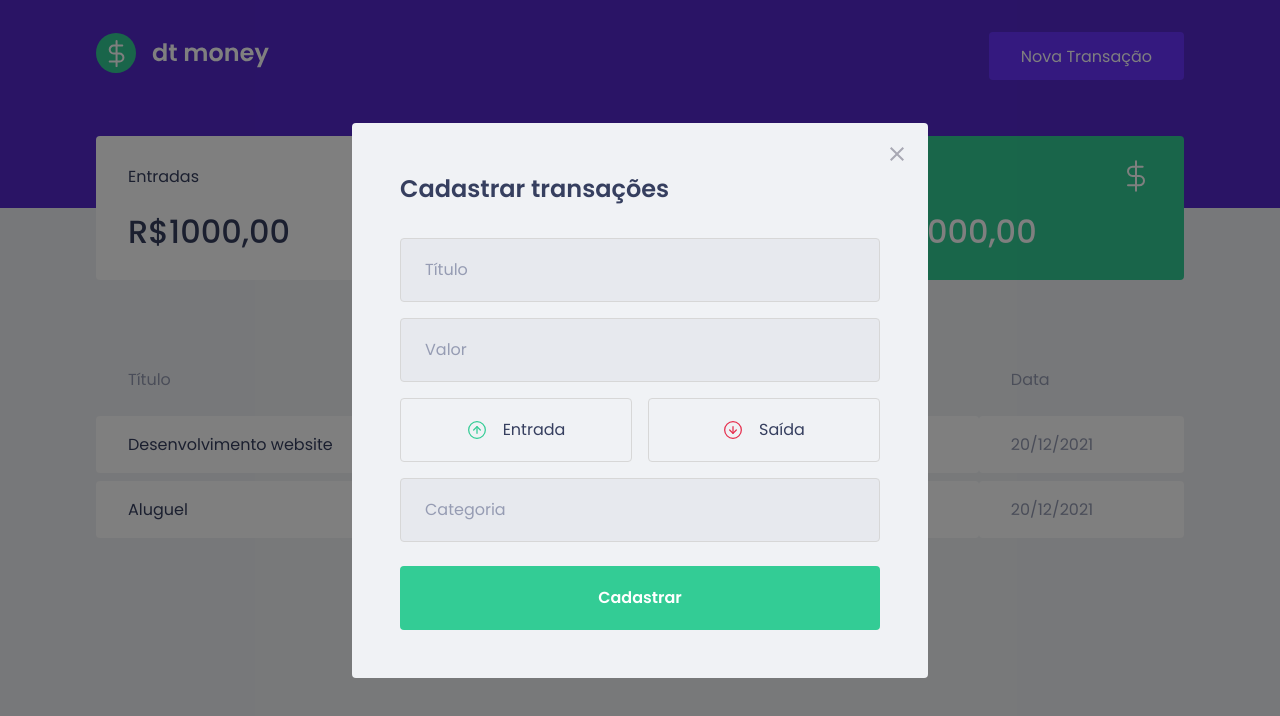
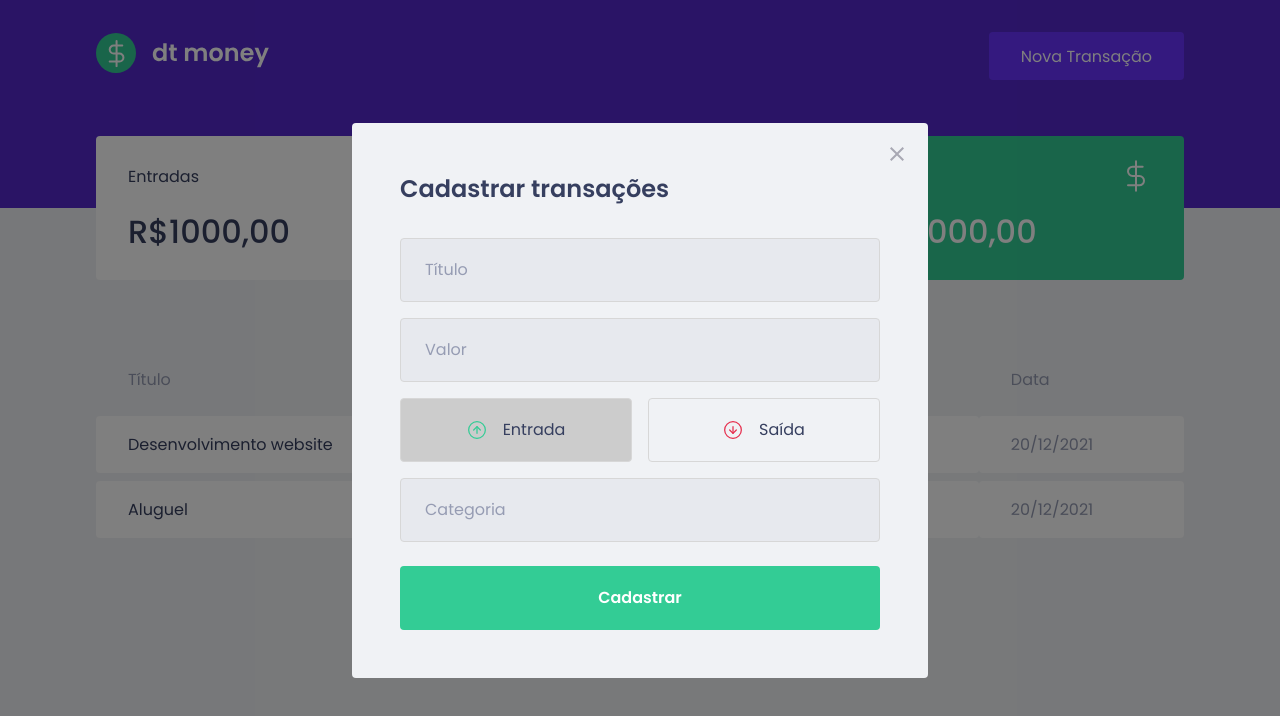
Before and after one commit to esiqueiradev/finanace-react, a React (Create React App) app: page / in a window 1280 px wide. Both pictures are taken after a click on the button "Nova Transação". Shown: the top 716 px of the page. Built offline with nearby package versions, Linux system fonts and the light colour scheme; no server answers; what miragejs would draw is missing.

Commit message:
Add properties to income and outcome buttons

```diff
--- a/src/components/NewTransactionModal/index.tsx
+++ b/src/components/NewTransactionModal/index.tsx
@@ -1,8 +1,9 @@
 import ReactModal from "react-modal";
-import { Container, TransactionTypeContainer } from "./styles";
+import { Container, TransactionTypeContainer, RadioBox } from "./styles";
 import closeIcon from "../../assets/close.svg";
 import incomeIcon from "../../assets/income.svg";
 import outcomeIcon from "../../assets/outcome.svg";
+import { useState } from "react";
 
 interface NewTransactionModalProps {
   isOpen: boolean;
@@ -10,6 +11,8 @@ interface NewTransactionModalProps {
 }
 
 export function NewTransactionModal({ isOpen, onRequestClose }: NewTransactionModalProps) {
+  const [transactionType, setTransactionType] = useState<"deposit" | "withdraw">("deposit");
+
   return (
     <ReactModal
       isOpen={isOpen}
@@ -31,18 +34,22 @@ export function NewTransactionModal({ isOpen, onRequestClose }: NewTransactionMo
         <input type="text" placeholder="Título" />
         <input type="number" placeholder="Valor" />
         <TransactionTypeContainer>
-          <button
+          <RadioBox
             type="button"
+            onClick={() => setTransactionType("deposit")}
+            isActive={transactionType === "deposit"}
           >
             <img src={incomeIcon} alt="Entrada" />
             <span>Entrada</span>
-          </button>
-          <button
+          </RadioBox>
+          <RadioBox
             type="button"
+            onClick={() => setTransactionType("withdraw")}
+            isActive={transactionType === "withdraw"}
           >
             <img src={outcomeIcon} alt="Saída" />
             <span>Saída</span>
-          </button>
+          </RadioBox>
         </TransactionTypeContainer>
         <input type="text" placeholder="Categoria" />
 
--- a/src/components/NewTransactionModal/styles.ts
+++ b/src/components/NewTransactionModal/styles.ts
@@ -55,13 +55,18 @@ export const TransactionTypeContainer = styled.div`
   display: grid;
   grid-template-columns: 1fr 1fr;
   gap: 1rem;
+`;
 
-  button {
+interface RadioBoxProps {
+  isActive: boolean;
+}
+
+export const RadioBox = styled.button<RadioBoxProps>`
   height: 4rem;
   border: 1px solid #D7D7D7;
   border-radius: 0.25rem;
 
-    background: transparent;
+  background: ${(props) => (props.isActive ? '#ccc' : 'transparent')};
 
   display: flex;
   align-items: center;
@@ -84,5 +89,4 @@ export const TransactionTypeContainer = styled.div`
     font-size: 1rem;
     color: var(--text-title);
   }
-  }
 `;
```
Lines whose indentation alone changed are shown as unchanged.
